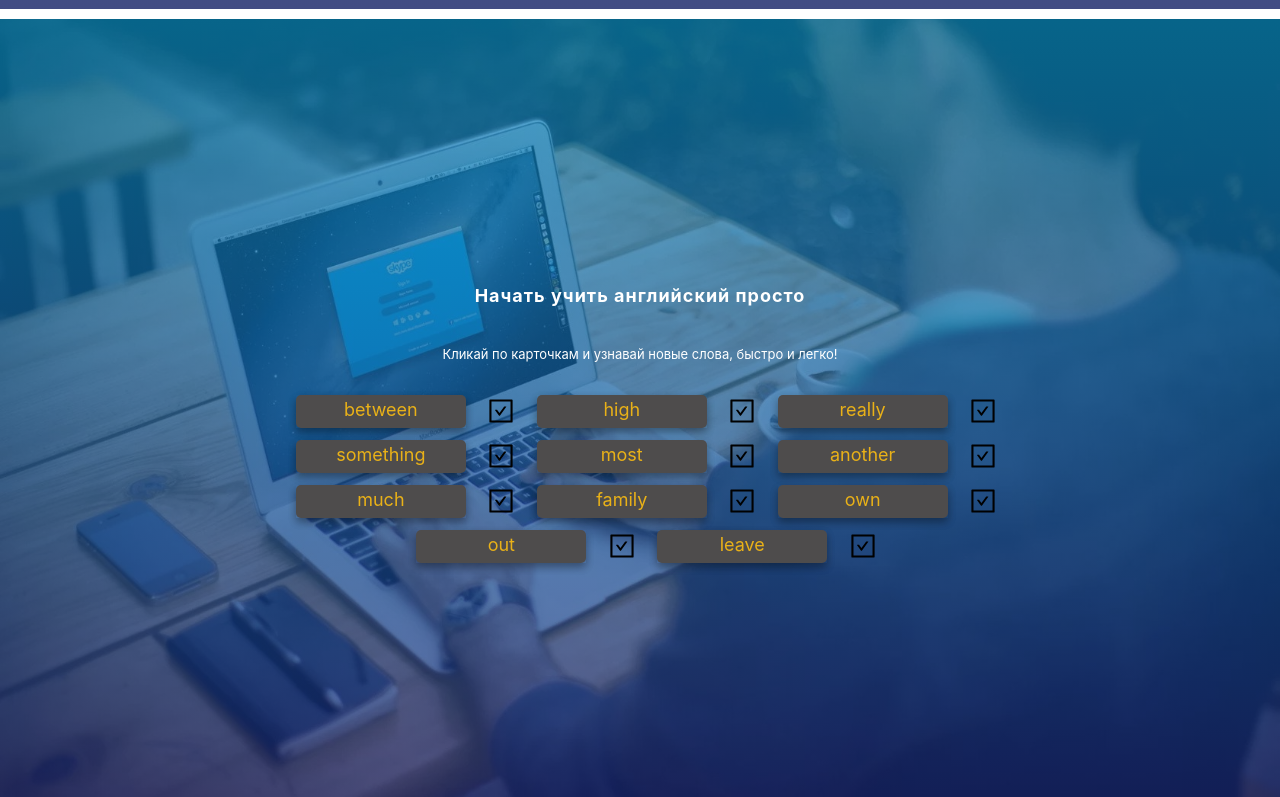
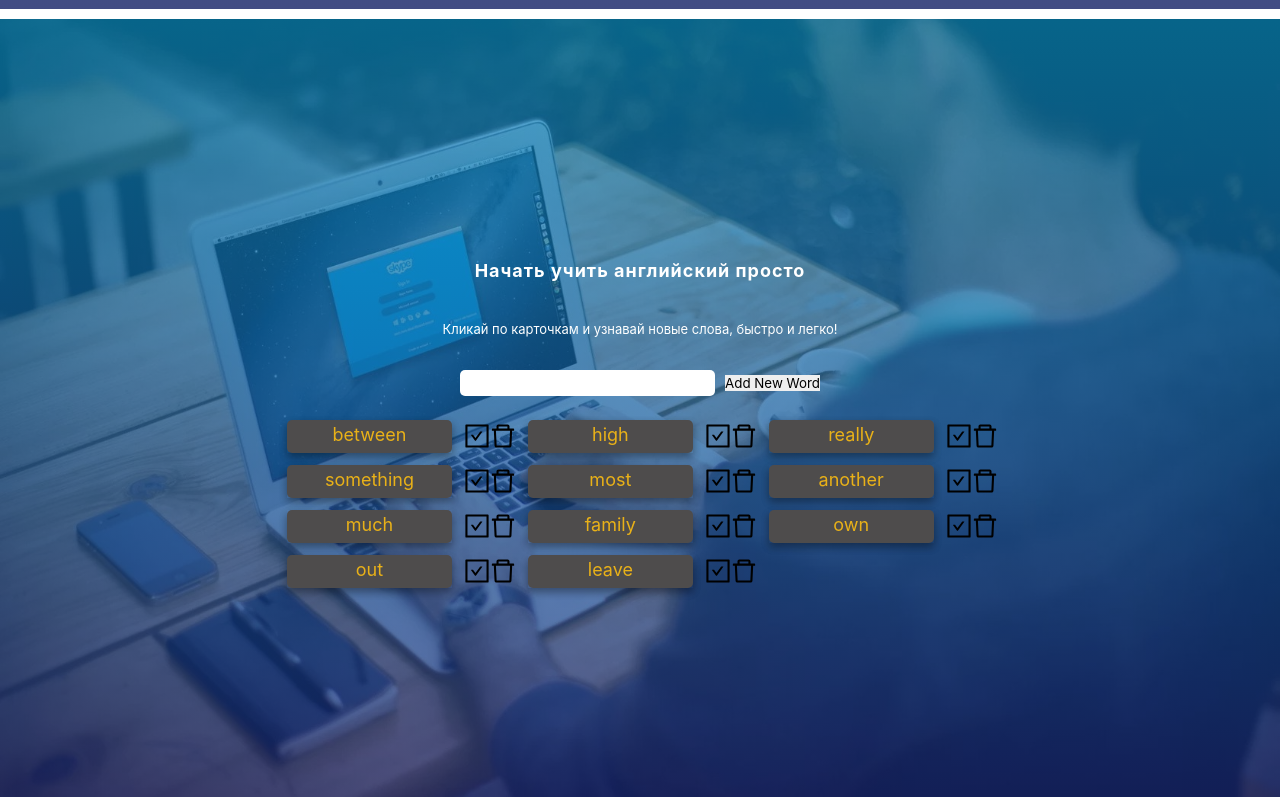
Before and after one commit to AlexeyVoloshin/learn-the-words, a React (Create React App) app: page / in a window 1280 px wide. Shown: the part 1601-2398 px from the top of the page. Built offline with nearby package versions, Linux system fonts and the light colour scheme; grey boxes are pictures that could not be loaded.

Commit message:
add form

```diff
--- a/package.json
+++ b/package.json
@@ -37,5 +37,10 @@
       "last 1 firefox version",
       "last 1 safari version"
     ]
+  },
+  "devDependencies": {
+    "eslint": "^7.25.0",
+    "eslint-plugin-babel": "^5.3.1",
+    "eslint-plugin-react": "^7.23.2"
   }
 }
--- a/src/App.js
+++ b/src/App.js
@@ -1,14 +1,14 @@
-import React from 'react';
+import React, {Component} from 'react';
 
-import {ClockCircleOutlined, HomeOutlined, SmileOutlined } from '@ant-design/icons';
+import {ClockCircleOutlined, HomeOutlined, SmileOutlined} from '@ant-design/icons';
 
 import BackgroundBlock from './component/BackgroundBlock';
 import Header from './component/Header';
 import Pragraph from './component/Paragraph';
 import CardList from './component/CardList';
-import { wordsList } from './worlList';
+import {wordsList} from './worlList';
 
-import imgBackground from './assets/img/background.jpg'
+import imgBackground from './assets/img/background.jpg';
 
 import s from './App.module.scss';
 import Footer from './component/FooterBlock';
@@ -16,10 +16,31 @@ import ButtonComponent from './component/Button';
 
 
 
-const AppComponent = () => {
-	const descr = "Воспользуйтесь карточками для запоминания и пополнения активныйх словарных запасов";
+class AppComponent extends Component{
+	descr = "Воспользуйтесь карточками для запоминания и пополнения активныйх словарных запасов";
+	onInputRef = null;
+	state = {
+		wordArr: wordsList,
+		inputRef: null,
+	};
 
+	onDeletedItem = (id) => {
+		this.setState(({wordArr}) => {
+			const arrItems = wordArr.filter(item => item.id !== id);
+			return {
+				wordArr: arrItems,
+			};
+		});
+	};
 
+	onRefInput = (ref) => {
+		console.log('####: ', ref);
+		this.onInputRef = ref;
+		console.log('####: ', this.onInputRef);
+	};
+
+	render() {
+		const {wordArr} = this.state;
 		return (
 			<>
 				<BackgroundBlock
@@ -33,8 +54,15 @@ const AppComponent = () => {
 						Время учить слова онлайн
 					</Header>
 					<Pragraph>
-					{descr}
+						{this.descr}
 					</Pragraph>
+					<ButtonComponent
+						inpRef={()=> {
+							return this.onInputRef;
+						}}
+					>
+						Начать бесплатный урок
+					</ButtonComponent>
 				</BackgroundBlock>
 
 				<BackgroundBlock>
@@ -69,7 +97,7 @@ const AppComponent = () => {
 								<SmileOutlined />
 							</div>
 							<Pragraph xxSmall>
-							Разговоры по-английски  без&nbsp;неловких пауз и "mmm, how to say..."
+								{'Разговоры по-английски  без&nbsp;неловких пауз и "mmm, how to say..."'}
 							</Pragraph>
 						</div>
 					</div>
@@ -86,7 +114,14 @@ const AppComponent = () => {
 					<Pragraph small white>
 						Кликай по карточкам и узнавай новые слова, быстро и легко!
 					</Pragraph>
-				<CardList item={wordsList}/>
+					<CardList
+						onDeletedItem={this.onDeletedItem}
+						item={wordArr}
+						onInputRef={(eventRef)=> {
+							console.log(eventRef);
+							this.onRefInput(eventRef);
+						}}
+						/>
 				</BackgroundBlock>
 				<BackgroundBlock>
 					<Header size='l' white>
@@ -101,7 +136,8 @@ const AppComponent = () => {
 				</BackgroundBlock>
 				<Footer/>
 			</>
-	)
+		);
+	}
 }
 
 export default AppComponent;
--- a/src/component/BackgroundBlock/index.js
+++ b/src/component/BackgroundBlock/index.js
@@ -6,7 +6,6 @@ const BackgroundBlock = ({fullHeight = false, backgroundImg, children}) => {
 	if (fullHeight) {
 		styleCover.height = '100vh';
 	}
-	console.log(styleCover);
 	return (
 		<div className={s.cover} style={styleCover}>
 			<div className={s.cover__wrap}>
--- a/src/component/Button/index.js
+++ b/src/component/Button/index.js
@@ -1,17 +1,20 @@
 import React from 'react';
-import s from './Button.module.scss'
+import s from './Button.module.scss';
 
 class ButtonComponent extends React.Component {
 	hendlerClick = () => {
-		console.log('click');
-	}
+		const {inpRef} = this.props;
+		console.log('click', );
+		inpRef().current.focus();
+	};
 	render() {
-		const {children} = this.props;
+		const {children, inpRef} = this.props;
+		console.log(inpRef);
 		return (
 			<div className="wrapper">
 				<button onClick={this.hendlerClick} className={s.wrapper__button}>{children}</button>
 			</div>
-		)
+		);
 	}
 }
 
--- a/src/component/Card/card.module.scss
+++ b/src/component/Card/card.module.scss
@@ -64,14 +64,21 @@
 	transform: rotateY(180deg);
  }
 
- .icons {
+ .icons, .iconsDelete {
 	 position: relative;
 	 top: -6px;
 	 font-size: 26px;
 	 cursor: pointer;
+
 	 &:hover {
 		 color: #1BB95E;
 	 }
+ }
+
+ .iconsDelete {
+	&:hover {
+		color: rgb(190, 5, 5);
+	}
  }
 
  .noActive {
--- a/src/component/Card/index.js
+++ b/src/component/Card/index.js
@@ -1,6 +1,6 @@
 import React from 'react';
 import s from './Card.module.scss';
-import { CheckSquareOutlined } from '@ant-design/icons';
+import {CheckSquareOutlined, DeleteOutlined} from '@ant-design/icons';
 const classNames = require('classnames');
 
 class CardComponent extends React.Component {
@@ -11,10 +11,13 @@ class CardComponent extends React.Component {
 	state = {
 		done: false,
 		isRemembered: false,
-	}
+	};
+
+	handlerDeletedClick = () => {
+		this.props.onDeleted();
+	};
 
 	handlerIsRememberClick = () => {
-		console.log('1');
 		/*
 			если позвать не объект а функцию то для реакта это некий тригер.
 		   что позови мне стейт тогда когда весь остальной стейт выполнится.
@@ -27,7 +30,7 @@ class CardComponent extends React.Component {
 				done: true,
 			}
 		);
-	}
+	};
 
 	handlerCardClick = () => {
 		/*
@@ -37,10 +40,10 @@ class CardComponent extends React.Component {
 			if(!isRemembered) {
 				return {
 					done: !done,
-				}
+				};
 			}
 		});
-	}
+	};
 	/*
 		 шаг 3. состояние компонента поменялось и надо его перерендерить снова
 	*/
@@ -49,8 +52,8 @@ class CardComponent extends React.Component {
 			шаг 4. Рендер рисует новую структуру нашего компонента
 			и рисует с новым значением state
 		*/
-		const { eng, rus } = this.props;
-		const { done, isRemembered } = this.state;
+		const {eng, rus} = this.props;
+		const {done, isRemembered} = this.state;
 
 		return (
 			<div className={s.root}>
@@ -76,9 +79,14 @@ class CardComponent extends React.Component {
 					})}
 				>
 					<CheckSquareOutlined
-
-
 						onClick={this.handlerIsRememberClick}
+					/>
+				</div>
+				<div
+					className={s.iconsDelete}
+				>
+					<DeleteOutlined
+						onClick={this.handlerDeletedClick}
 					/>
 				</div>
 			</div>
--- a/src/component/CardList/CardList.module.scss
+++ b/src/component/CardList/CardList.module.scss
@@ -1,8 +1,21 @@
 .wrapper {
 	display: flex;
-	justify-content:center;
+	justify-content:flex-start;
 	margin: 0 auto;
 	flex-wrap: wrap;
 	width: 100%;
 	max-width: 730px;
 }
+
+.form {
+	margin-bottom: 24px;
+	.inputText {
+		margin-right: 10px;
+		border-radius: 5px;
+		padding: 5px 20px;
+	}
+	.inputText:focus {
+		box-shadow: 0 0 7px 2px rgba(0, 0, 0, 0.274);
+
+	}
+}
--- a/src/component/CardList/index.js
+++ b/src/component/CardList/index.js
@@ -1,17 +1,70 @@
-import React from 'react';
+import React, {Component} from 'react';
 import Card from '../Card';
 import s from './CardList.module.scss';
 
-const CardListComponent = ({item = []}) => {
+class CardListComponent extends Component {
+	state = {
+		value: '',
+	};
+
+	inputRef = React.createRef();
+
+	handleInputChange = (event) => {
+		this.setState({
+			value: event.target.value,
+		});
+	};
+
+	handleSubmitForm = (event) => {
+		event.preventDefault();
+		this.setState(({value}) => {
+			return {
+				label: value,
+				value: '',
+			};
+		});
+	};
+
+	render() {
+		console.log('###: ref', this.inputRef);
+		const {item = [], onDeletedItem, onInputRef} = this.props;
+
+		onInputRef(this.inputRef);
 		return (
+			<>
+				<div>
+					{ this.state.label }
+				</div>
+				<form
+					className={s.form}
+					onSubmit={this.handleSubmitForm}
+				>
+					<input
+						ref={this.inputRef}
+						className={s.inputText}
+						type="text"
+						onChange={this.handleInputChange}
+						value={this.state.value}
+					/>
+					<button>
+						Add New Word
+					</button>
+				</form>
 				<div className={s.wrapper}>
 					{
-				item.map(({ eng, rus }, index) => (
-					<Card key={index} eng={eng} rus={rus}/>
+						item.map(({eng, rus, id}) => (
+							<Card onDeleted={() => {
+								onDeletedItem(id);
+							}}
+							key={id}
+							eng={eng}
+							rus={rus}/>
 						))
 					}
 				</div>
+			</>
 		);
-};
+	}
+}
 
 export default CardListComponent;
--- a/src/worlList.js
+++ b/src/worlList.js
@@ -1,46 +1,57 @@
 export const wordsList = [
 	{
 		 eng: 'between',
-		 rus: 'между'
+		 rus: 'между',
+		 id: 1,
 	},
 	{
 		 eng: 'high',
-		 rus: 'высокий'
+		 rus: 'высокий',
+		 id: 2,
 	},
 	{
 		 eng: 'really',
-		 rus: 'действительно'
+		 rus: 'действительно',
+		 id: 3,
 	},
 	{
 		 eng: 'something',
-		 rus: 'что-нибудь'
+		 rus: 'что-нибудь',
+		 id: 4,
 	},
 	{
 		 eng: 'most',
-		 rus: 'большинство'
+		 rus: 'большинство',
+		 id: 5,
 	},
 	{
 		 eng: 'another',
-		 rus: 'другой'
+		 rus: 'другой',
+		 id: 6,
 	},
 	{
 		 eng: 'much',
-		 rus: 'много'
+		 rus: 'много',
+		 id: 7,
 	},
 	{
 		 eng: 'family',
-		 rus: 'семья'
+		 rus: 'семья',
+		 id: 8,
 	},
 	{
 		 eng: 'own',
-		 rus: 'личный'
+		 rus: 'личный',
+		 id: 9,
 	},
 	{
 		 eng: 'out',
-		 rus: 'из/вне'
+		 rus: 'из/вне',
+		 id: 10,
 	},
 	{
 		 eng: 'leave',
-		 rus: 'покидать'
+		 rus: 'покидать',
+		 id: 11,
 	},
 ];
```
Also changed, not shown: .eslintrc.json (added), 1 other file (tests, documents, lock files or other folders). Lines whose indentation alone changed are shown as unchanged.
